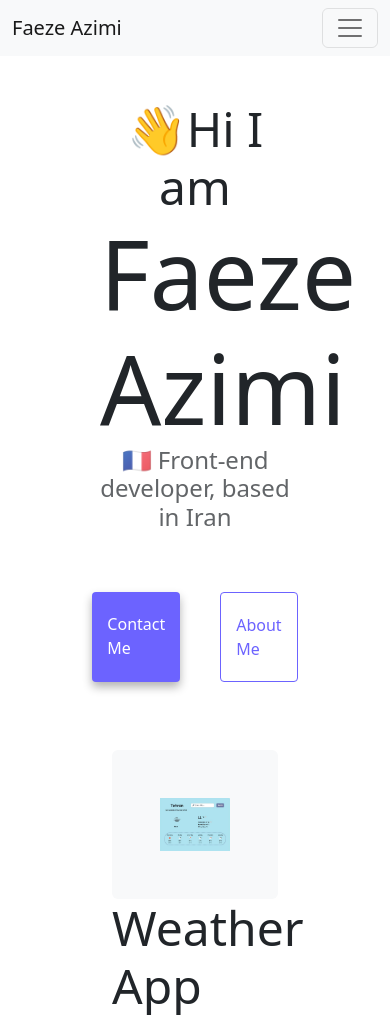
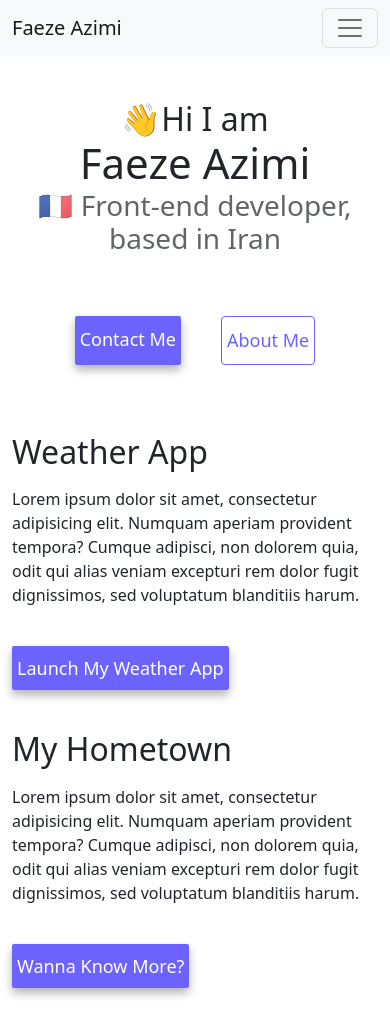
Before and after one commit to fa3ze/My-Portfolio, a plain HTML site: page index.html in a window 390 px wide. Shown: the top 1018 px of the page. Drawn offline with nearby package versions, Linux system fonts and the light colour scheme.

Commit message:
made page responsive for multiple devices

```diff
--- a/index.html
+++ b/index.html
@@ -79,7 +79,7 @@
           <img
             src="/images/weather-app.jpg"
             alt="weather-app"
-            class="img-fluid rounded p-5"
+            class="img-fluid rounded p-5 d-none d-md-block"
           />
         </div>
         <div class="col-sm-6">
@@ -125,7 +125,7 @@
           <img
             src="/images/isfahan.jpg"
             alt="Isfahan"
-            class="img-fluid rounded p-5"
+            class="img-fluid rounded p-5 d-none d-md-block"
           />
         </div>
       </div>
@@ -134,7 +134,7 @@
           <img
             src="/images/cheesecake.jpg"
             alt="cheesecake"
-            class="img-fluid rounded p-5"
+            class="img-fluid rounded p-5 d-none d-md-block"
           />
         </div>
         <div class="col-sm-6">
--- a/style.css
+++ b/style.css
@@ -83,10 +83,39 @@ img {
   display: flex;
   justify-content: center;
   color: var(--primary-color);
-  font-size: 28px;
+  font-size: 20px;
   text-decoration: none;
 }
 
 .email-link:hover {
   text-decoration: underline;
 }
+@media (max-width: 768px) {
+  body {
+    margin: 100px auto;
+  }
+
+  h1 {
+    font-size: 42px;
+  }
+
+  h2 {
+    font-size: 32px;
+  }
+
+  h3 {
+    font-size: 28px;
+  }
+  .primary-link {
+    font-size: 18px;
+    text-align: center;
+    border-radius: 2px;
+    padding: 10px 5px;
+  }
+  .secondary-link {
+    font-size: 18px;
+    text-align: center;
+    border-radius: 4px;
+    padding: 10px 5px;
+  }
+}
```
Also changed, not shown: about.html (+6 -5 lines).
